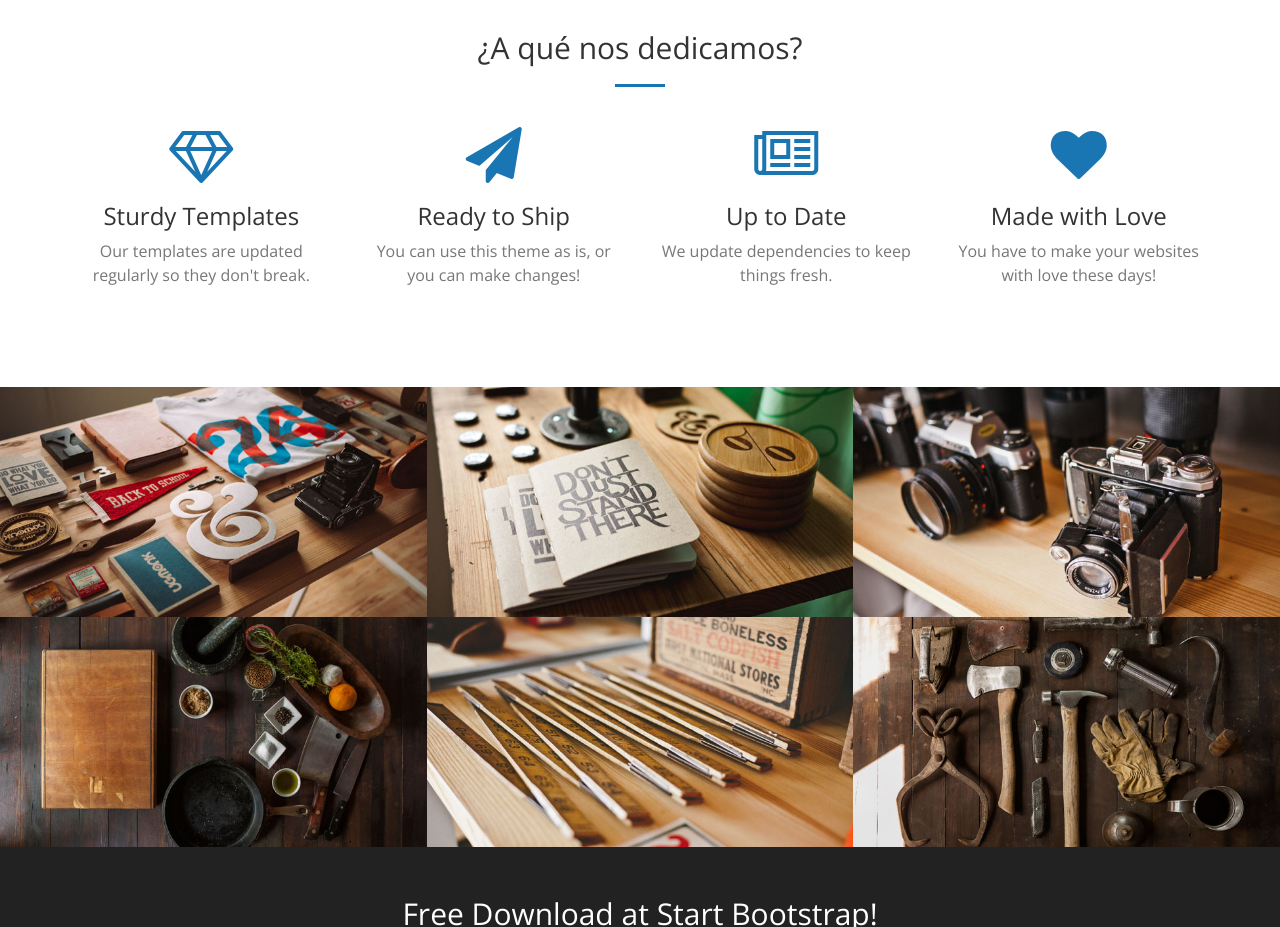
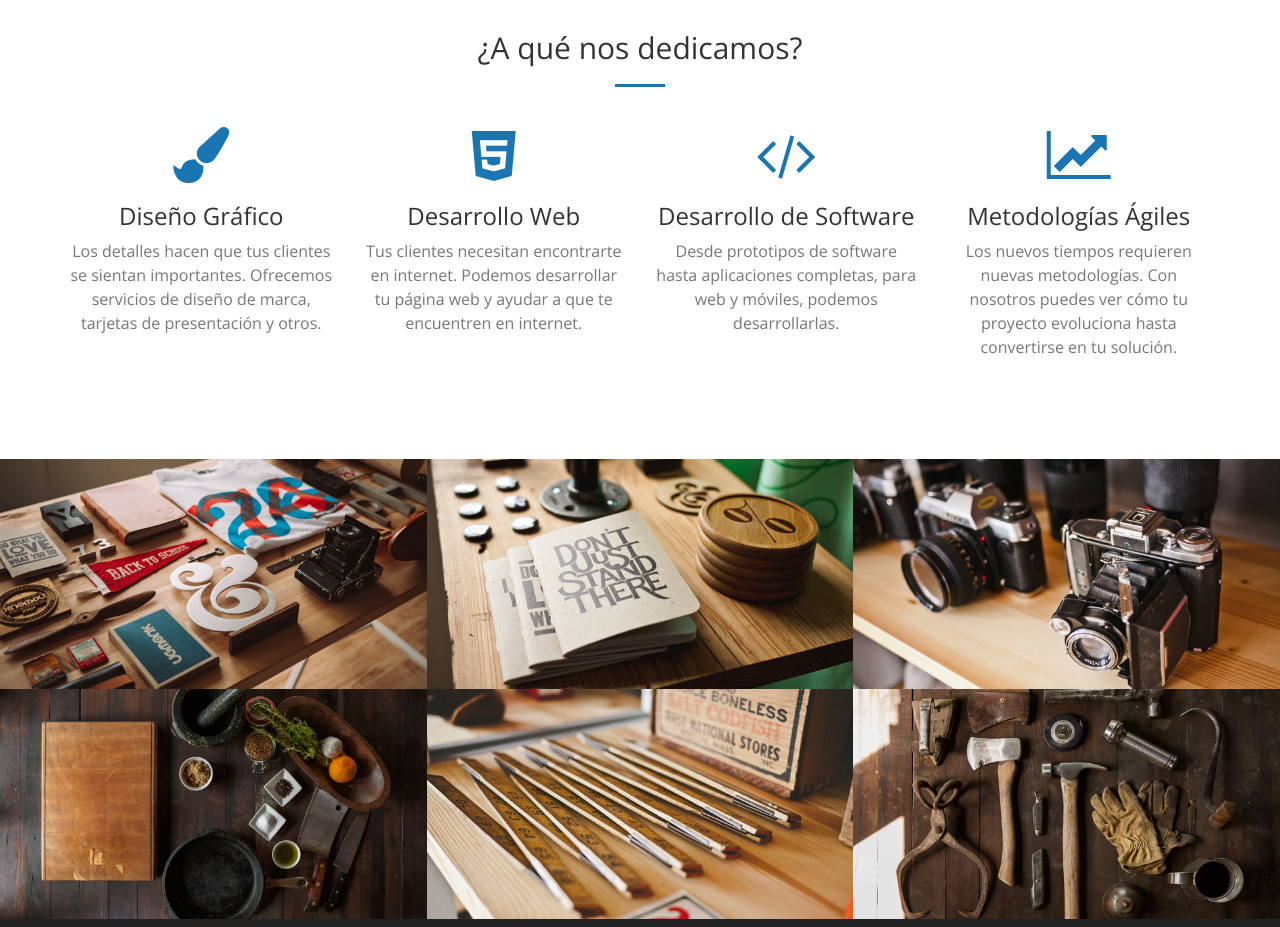
Before and after one commit to codesxt/ferativ-website, a website: page index.html in a window 1280 px wide. Shown: the part 1460-2387 px from the top of the page. Drawn offline with nearby package versions, Linux system fonts and the light colour scheme.

Commit message:
Temporary text for User Story #4.

```diff
--- a/index.html
+++ b/index.html
@@ -121,30 +121,30 @@
             <div class="row">
                 <div class="col-lg-3 col-md-6 text-center">
                     <div class="service-box">
-                        <i class="fa fa-4x fa-diamond text-primary sr-icons"></i>
-                        <h3>Sturdy Templates</h3>
-                        <p class="text-muted">Our templates are updated regularly so they don't break.</p>
+                        <i class="fa fa-4x fa-paint-brush text-primary sr-icons"></i>
+                        <h3>Diseño Gráfico</h3>
+                        <p class="text-muted">Los detalles hacen que tus clientes se sientan importantes. Ofrecemos servicios de diseño de marca, tarjetas de presentación y otros.</p>
                     </div>
                 </div>
                 <div class="col-lg-3 col-md-6 text-center">
                     <div class="service-box">
-                        <i class="fa fa-4x fa-paper-plane text-primary sr-icons"></i>
-                        <h3>Ready to Ship</h3>
-                        <p class="text-muted">You can use this theme as is, or you can make changes!</p>
+                        <i class="fa fa-4x fa-html5 text-primary sr-icons"></i>
+                        <h3>Desarrollo Web</h3>
+                        <p class="text-muted">Tus clientes necesitan encontrarte en internet. Podemos desarrollar tu página web y ayudar a que te encuentren en internet.</p>
                     </div>
                 </div>
                 <div class="col-lg-3 col-md-6 text-center">
                     <div class="service-box">
-                        <i class="fa fa-4x fa-newspaper-o text-primary sr-icons"></i>
-                        <h3>Up to Date</h3>
-                        <p class="text-muted">We update dependencies to keep things fresh.</p>
+                        <i class="fa fa-4x fa-code text-primary sr-icons"></i>
+                        <h3>Desarrollo de Software</h3>
+                        <p class="text-muted">Desde prototipos de software hasta aplicaciones completas, para web y móviles, podemos desarrollarlas.</p>
                     </div>
                 </div>
                 <div class="col-lg-3 col-md-6 text-center">
                     <div class="service-box">
-                        <i class="fa fa-4x fa-heart text-primary sr-icons"></i>
-                        <h3>Made with Love</h3>
-                        <p class="text-muted">You have to make your websites with love these days!</p>
+                        <i class="fa fa-4x fa-line-chart text-primary sr-icons"></i>
+                        <h3>Metodologías Ágiles</h3>
+                        <p class="text-muted">Los nuevos tiempos requieren nuevas metodologías. Con nosotros puedes ver cómo tu proyecto evoluciona hasta convertirse en tu solución.</p>
                     </div>
                 </div>
             </div>
```
